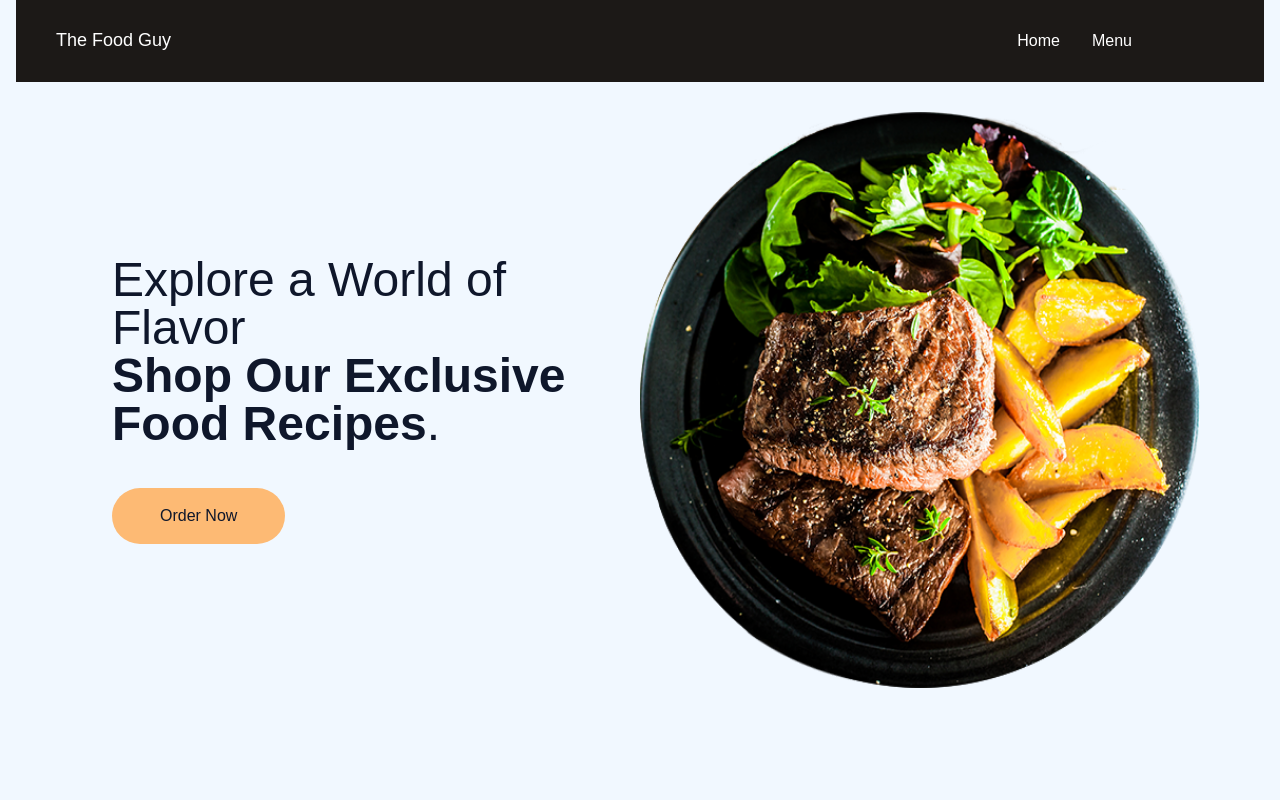
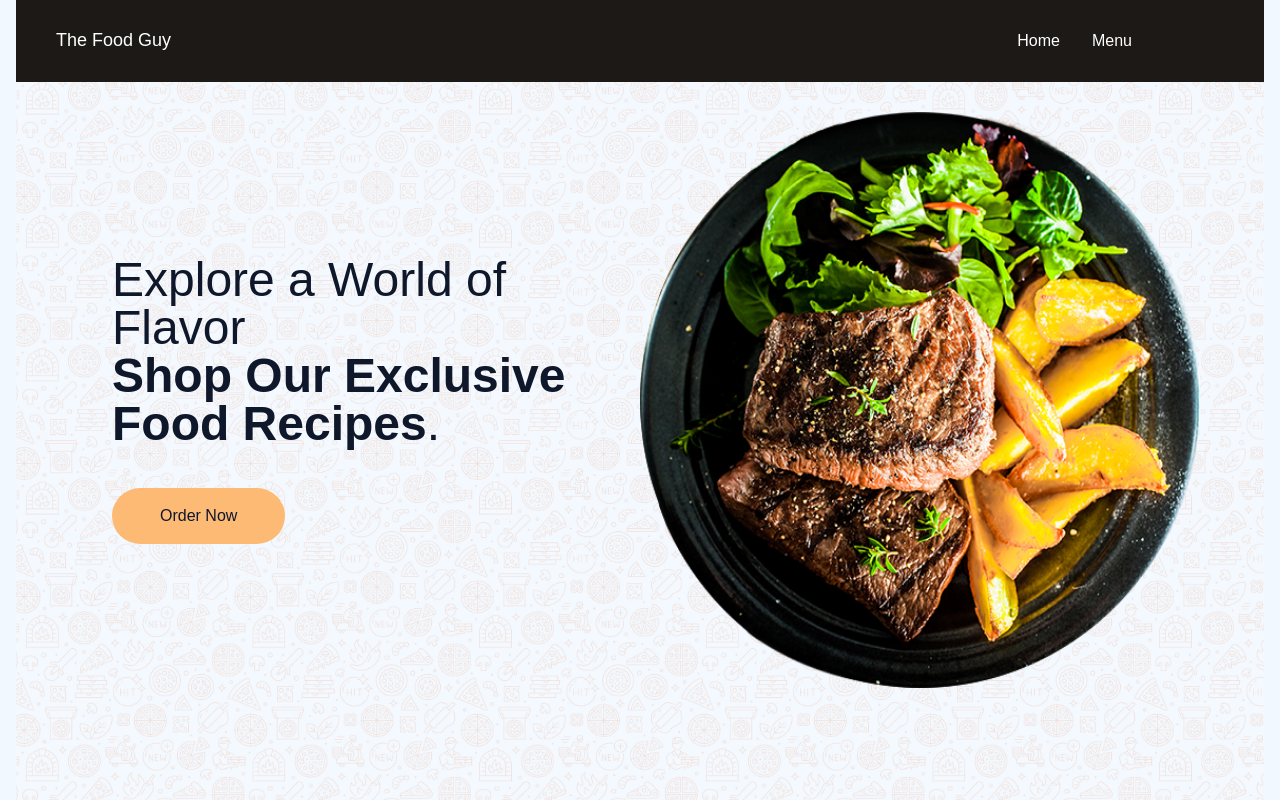
Before and after one commit to miggy-pg/the-food-guy, a React (Vite) app: page / in a window 1280 px wide. Built offline with nearby package versions, Linux system fonts and the light colour scheme; some icons are missing; a web font is replaced by a local one.

Commit message:
[UPDATE] wip template design

```diff
--- a/tailwind.config.js
+++ b/tailwind.config.js
@@ -4,9 +4,17 @@ export default {
   theme: {
     fontFamily: {
       robotMono: "Roboto Mono, monospace",
+      flavors: "Flavors, cursive",
     },
     // we are extending/overriding the default tailwind config
     extend: {
+      backgroundImage: {
+        "section-background": "url('src/assets/pizza-vector-background.png')",
+      },
+      gridTemplateRows: {
+        // Complex site-specific row configuration
+        layout: "200px minmax(1fr, 600px)",
+      },
       height: {
         screen: "100dvh",
       },
```
Also changed, not shown: screenshots/menu_age.png (added), 1 other file (tests, documents, lock files or other folders).
